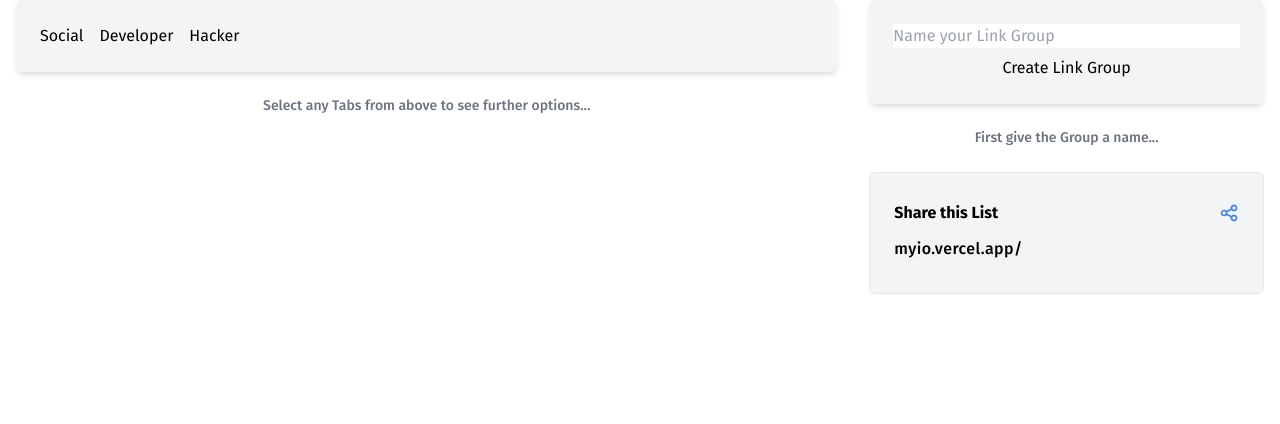
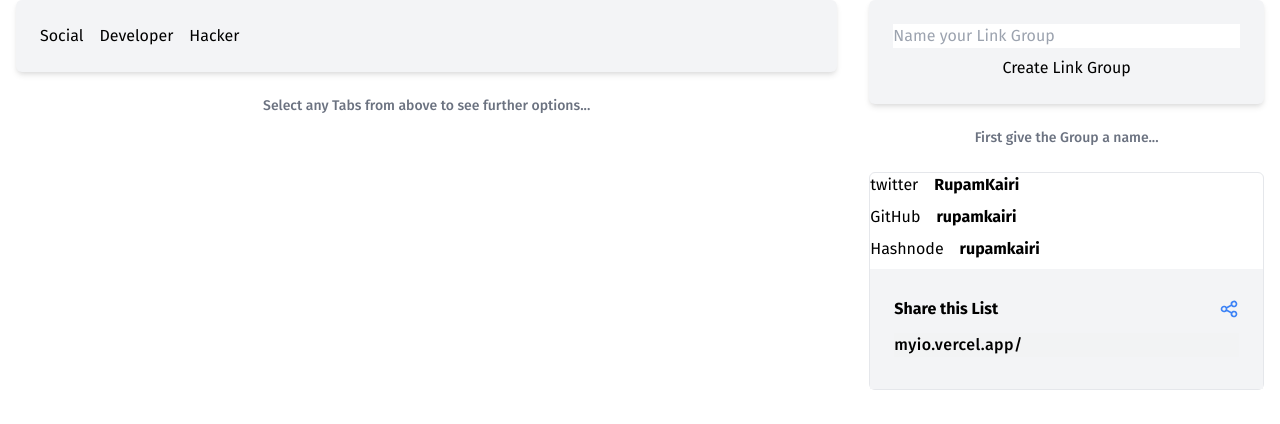
Before and after one commit to rupamkairi/myio, a Next.js app: page /dashboard in a window 1280 px wide. Shown: the top 424 px of the page. Built offline with nearby package versions, Linux system fonts and the light colour scheme.

Commit message:
linkchanging options

```diff
--- /dev/null
+++ b/components/dashboard/GlobalList/GlobalLinkItem.jsx
@@ -0,0 +1,122 @@
+import React, { useState } from "react";
+
+export default function GlobalLinkItem(props) {
+  const [edit, setEdit] = useState(false);
+  const [visible, setVisible] = useState(true);
+
+  return (
+    <div
+      className={
+        "link-item " + (visible ? "" : "border-2 border-grey-300 border-dotted")
+      }
+    >
+      <div className="flex flex-grow">
+        <p className="mr-4">{props.platform}</p>
+        <p
+          className={
+            "font-bold w-full mr-1 " +
+            (edit
+              ? "pl-1 rounded border border-blue-500 focus:outline-none focus:ring-2 focus:ring-blue-300"
+              : "")
+          }
+          contentEditable={edit}
+        >
+          {props.username}
+        </p>
+      </div>
+      <div className="flex justify-end">
+        <button
+          className="p-1 rounded-full text-green-500 hover:bg-green-100 hover:text-green-700 focus:outline-none active:outline-none"
+          onClick={() => {
+            setEdit((prevEdit) => !prevEdit);
+          }}
+        >
+          {edit ? (
+            <svg
+              className="icon"
+              xmlns="http://www.w3.org/2000/svg"
+              fill="none"
+              viewBox="0 0 24 24"
+              stroke="currentColor"
+            >
+              <path
+                strokeLinecap="round"
+                strokeLinejoin="round"
+                strokeWidth={2}
+                d="M5 13l4 4L19 7"
+              />
+            </svg>
+          ) : (
+            <svg
+              className="icon"
+              xmlns="http://www.w3.org/2000/svg"
+              fill="none"
+              viewBox="0 0 24 24"
+              stroke="currentColor"
+            >
+              <path
+                strokeLinecap="round"
+                strokeLinejoin="round"
+                strokeWidth={2}
+                d="M15.232 5.232l3.536 3.536m-2.036-5.036a2.5 2.5 0 113.536 3.536L6.5 21.036H3v-3.572L16.732 3.732z"
+              />
+            </svg>
+          )}
+        </button>
+
+        <button className="p-1 rounded-full text-red-500 hover:bg-red-100 hover:text-red-700 focus:outline-none active:outline-none">
+          <svg
+            className="icon"
+            xmlns="http://www.w3.org/2000/svg"
+            fill="none"
+            viewBox="0 0 24 24"
+            stroke="currentColor"
+          >
+            <path
+              strokeLinecap="round"
+              strokeLinejoin="round"
+              strokeWidth={2}
+              d="M19 7l-.867 12.142A2 2 0 0116.138 21H7.862a2 2 0 01-1.995-1.858L5 7m5 4v6m4-6v6m1-10V4a1 1 0 00-1-1h-4a1 1 0 00-1 1v3M4 7h16"
+            />
+          </svg>
+        </button>
+        <button
+          className="p-1 rounded-full text-indigo-500 hover:text-indigo-700 focus:outline-none active:outline-none"
+          onClick={() => {
+            setVisible((prevVisible) => !prevVisible);
+          }}
+        >
+          {visible ? (
+            <svg
+              className="icon"
+              xmlns="http://www.w3.org/2000/svg"
+              viewBox="0 0 20 20"
+              fill="currentColor"
+            >
+              <path d="M10 12a2 2 0 100-4 2 2 0 000 4z" />
+              <path
+                fillRule="evenodd"
+                d="M.458 10C1.732 5.943 5.522 3 10 3s8.268 2.943 9.542 7c-1.274 4.057-5.064 7-9.542 7S1.732 14.057.458 10zM14 10a4 4 0 11-8 0 4 4 0 018 0z"
+                clipRule="evenodd"
+              />
+            </svg>
+          ) : (
+            <svg
+              className="icon"
+              xmlns="http://www.w3.org/2000/svg"
+              viewBox="0 0 20 20"
+              fill="currentColor"
+            >
+              <path
+                fillRule="evenodd"
+                d="M3.707 2.293a1 1 0 00-1.414 1.414l14 14a1 1 0 001.414-1.414l-1.473-1.473A10.014 10.014 0 0019.542 10C18.268 5.943 14.478 3 10 3a9.958 9.958 0 00-4.512 1.074l-1.78-1.781zm4.261 4.26l1.514 1.515a2.003 2.003 0 012.45 2.45l1.514 1.514a4 4 0 00-5.478-5.478z"
+                clipRule="evenodd"
+              />
+              <path d="M12.454 16.697L9.75 13.992a4 4 0 01-3.742-3.741L2.335 6.578A9.98 9.98 0 00.458 10c1.274 4.057 5.065 7 9.542 7 .847 0 1.669-.105 2.454-.303z" />
+            </svg>
+          )}
+        </button>
+      </div>
+    </div>
+  );
+}
--- a/components/dashboard/GlobalList/GlobalLinksList.jsx
+++ b/components/dashboard/GlobalList/GlobalLinksList.jsx
@@ -1,24 +1,24 @@
 import React from "react";
+import { date } from "yup";
 //
 import { useGlobalList } from "../../../context/GlobalListContext";
 //
+import GlobalLinkItem from "./GlobalLinkItem";
 import GlobalListActions from "./GlobalListActions";
 
 export default function GlobalLinksList() {
-  const { links } = useGlobalList();
+  let { links } = useGlobalList();
+  links = [
+    { platform: "twitter", username: "RupamKairi" },
+    { platform: "GitHub", username: "rupamkairi" },
+    { platform: "Hashnode", username: "rupamkairi" },
+  ];
 
   return (
     <div className="border rounded-md">
       {links?.map((data, key) => (
-        <div key={key} className="link-item">
-          <div className="flex">
-            <p className="mr-4">{data.platform}</p>
-            <p className="font-bold">{data.username}</p>
-          </div>
-          <div className="flex justify-end">
-            <div>more</div>
-            <div>actions</div>
-          </div>
+        <div key={key}>
+          <GlobalLinkItem platform={data.platform} username={data.username} />
         </div>
       ))}
       <GlobalListActions />
--- a/components/guest/GuestAvatar.jsx
+++ b/components/guest/GuestAvatar.jsx
@@ -9,14 +9,17 @@ export default function GuestAvatar(props) {
   changeUid(props.uid);
 
   const generator = new AvatarGenerator();
-  const avatar = generator.generateRandomAvatar();
 
   return (
     <div className="mx-auto flex flex-col justify-center items-center py-6">
       <Head>
         <title>{userInfo?.group_title}</title>
       </Head>
-      <img className="rounded-full pb-4" src={avatar} alt="user_avatar" />
+      <img
+        className="rounded-full pb-4"
+        src={userInfo ? generator.generateRandomAvatar() : null}
+        alt="user_avatar"
+      />
       <p className="text-3xl font-black">{userInfo?.group_title}</p>
     </div>
   );
--- a/components/home/Login.jsx
+++ b/components/home/Login.jsx
@@ -2,7 +2,7 @@ import React from "react";
 
 export default function Login() {
   return (
-    <div className="w-full flex flex-col">
+    <div className="w-full flex flex-col py-4">
       <div className="mx-auto flex flex-col">
         <button className="py-2 px-8 font-semibold rounded-md border-2 bg-white text-yellow-600 border-yellow-600 hover:bg-yellow-600 hover:text-white">
           Login with Google
--- a/components/home/NavBar.jsx
+++ b/components/home/NavBar.jsx
@@ -5,7 +5,7 @@ export default function NavBar() {
   const menuItems = ["Features", "Pricing"];
 
   return (
-    <div className="sticky top-0 bg-white">
+    <div className="bg-gray-100 shadow-md">
       <div className="container mx-auto py-4 px-4 sm:grid sm:grid-cols-1 md:flex justify-between items-center">
         <div className="w-full flex justify-between pb-8 md:pb-0">
           <span className="text-4xl font-black">
--- a/pages/api/global/addlink.js
+++ b/pages/api/global/addlink.js
@@ -1,6 +1,5 @@
 const MongoClient = require("mongodb").MongoClient;
 const { ObjectId } = require("mongodb");
-
 
 export default async (req, res) => {
   const client = new MongoClient(process.env.DB_URI, {});
--- /dev/null
+++ b/pages/api/global/editLink.js
@@ -0,0 +1,24 @@
+export default async (req, res) => {
+  // const client = new MongoClient(process.env.DB_URI, {});
+
+  // await client.connect();
+
+  // const link = JSON.parse(req.body)["link"];
+  // const query = { _id: ObjectId(JSON.parse(req.body)["_id"]) };
+
+  // const result = await client
+  //   .db("myio_guests")
+  //   .collection("link_groups")
+  //   .findOneAndUpdate(query, {
+  //     $push: {
+  //       links: link,
+  //     },
+  //   });
+
+  res.json({
+    message: "link edited successfully",
+    // result: result,
+  });
+
+  // await client.close();
+};
--- /dev/null
+++ b/pages/api/global/setLinkVisibility.js
@@ -0,0 +1,24 @@
+export default async (req, res) => {
+  // const client = new MongoClient(process.env.DB_URI, {});
+
+  // await client.connect();
+
+  // const link = JSON.parse(req.body)["link"];
+  // const query = { _id: ObjectId(JSON.parse(req.body)["_id"]) };
+
+  // const result = await client
+  //   .db("myio_guests")
+  //   .collection("link_groups")
+  //   .findOneAndUpdate(query, {
+  //     $push: {
+  //       links: link,
+  //     },
+  //   });
+
+  res.json({
+    message: "link visibility changed successfully",
+    // result: result,
+  });
+
+  // await client.close();
+};
--- a/styles/buttons.css
+++ b/styles/buttons.css
@@ -39,3 +39,7 @@
 .btn-nav-tabs-selected {
   @apply bg-white border-white rounded-md text-black shadow-md font-medium cursor-pointer;
 }
+
+.icon {
+  @apply w-4 h-4;
+}
```
